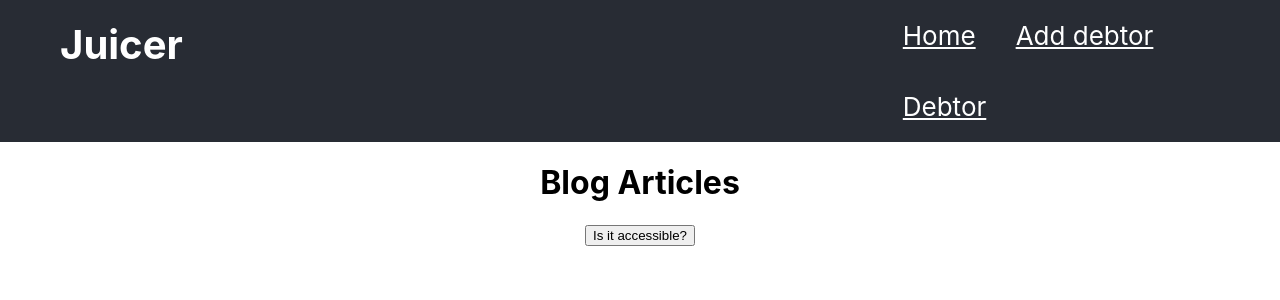
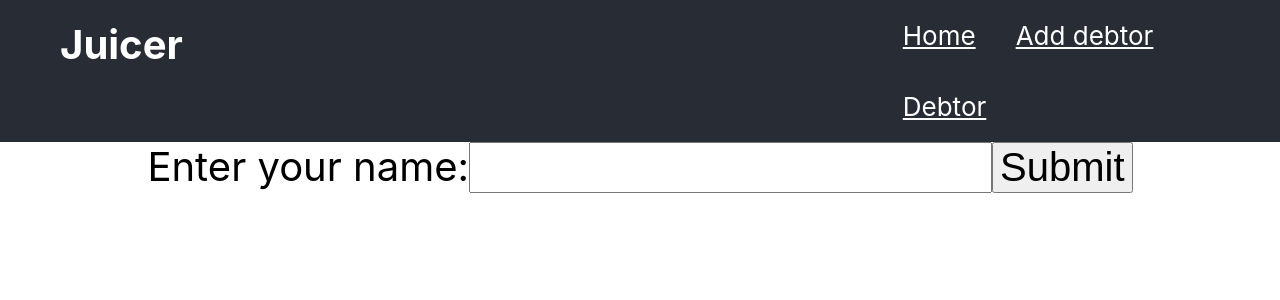
Before and after one commit to AljazR/dragonhack2024, a React (Create React App) app in the folder frontend/: page /dolzniki in a window 1280 px wide. Shown: the top 300 px of the page. Built offline with nearby package versions, Linux system fonts and the light colour scheme.

Commit message:
Seba has working env

```diff
--- a/frontend/package.json
+++ b/frontend/package.json
@@ -51,6 +51,7 @@
     ]
   },
   "devDependencies": {
+    "@babel/plugin-proposal-private-property-in-object": "",
     "tailwindcss": "^3.4.3"
   }
 }
--- a/frontend/src/App.js
+++ b/frontend/src/App.js
@@ -51,9 +51,8 @@
             <Route path="/" element={<Home />} />
             <Route path="/dodaj" element={<Dodaj />} />
             <Route path="/dolzniki" element={<Dolzniki />} />
-
-        </Routes>
-      </BrowserRouter>
+          </Routes>
+        </BrowserRouter>
 
       </body>
 
--- a/frontend/src/pages/Dolzniki.jsx
+++ b/frontend/src/pages/Dolzniki.jsx
@@ -1,20 +1,25 @@
-
-import { Accordion, AccordionItem, AccordionTrigger, AccordionContent } from '@radix-ui/react-accordion';
+import { useState } from "react";
 
 const Dolzniki = () => {
-    return (
-      <div>
-      <h1>Blog Articles</h1>
-        <Accordion type="single" collapsible>
-          <AccordionItem value="item-1">
-            <AccordionTrigger>Is it accessible?</AccordionTrigger>
-            <AccordionContent>
-              Yes. It adheres to the WAI-ARIA design pattern.
-            </AccordionContent>
-          </AccordionItem>
-        </Accordion>
-      </div>
-    );
-  };
+  const [name, setName] = useState("");
 
-  export default Dolzniki;
+  const handleSubmit = (event) => {
+    event.preventDefault();
+    alert(`The name you entered was: ${name}`)
+  }
+
+  return (
+    <form onSubmit={handleSubmit}>
+      <label>Enter your name:
+        <input
+          type="text"
+          value={name}
+          onChange={(e) => setName(e.target.value)}
+        />
+      </label>
+      <input type="submit" />
+    </form>
+  )
+};
+
+export default Dolzniki;
```
Also changed, not shown: 2 other files (tests, documents, lock files or other folders).
